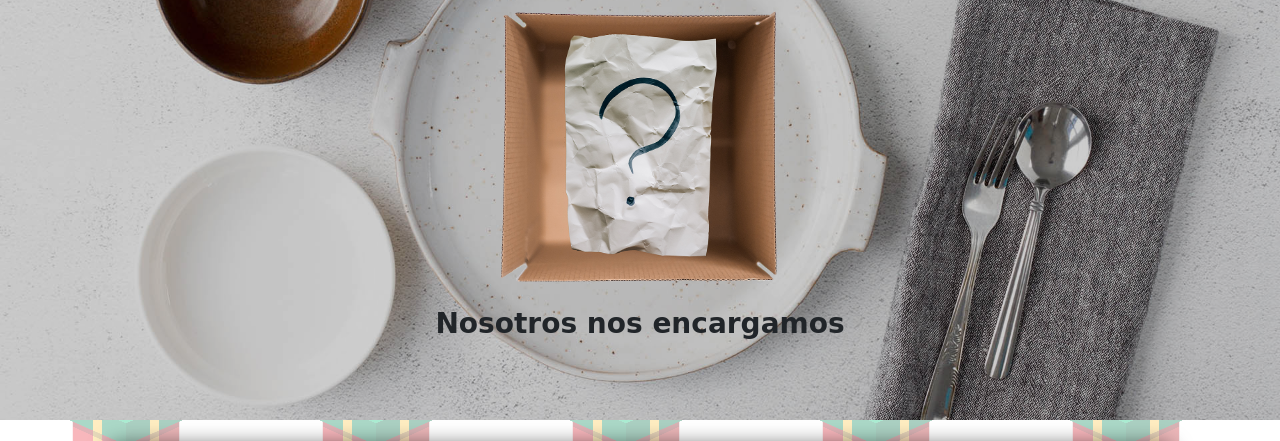
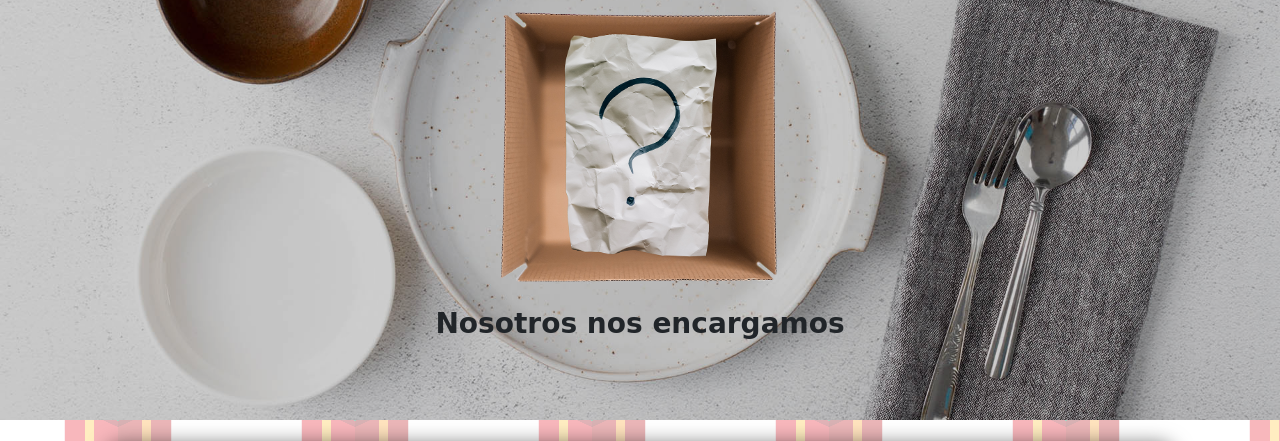
Before and after one commit to JorgeLozaDev/restaurante, a plain HTML site: page index.html in a window 1280 px wide. Shown: the part 188-629 px from the top of the page. Drawn offline with nearby package versions, Linux system fonts and the light colour scheme; grey boxes are pictures that could not be loaded; a web font is replaced by a local one.

Commit message:
Se cambian la imagen de fondo y se ajusta el css

```diff
--- a/src/css/style.css
+++ b/src/css/style.css
@@ -17,7 +17,7 @@
 /* === GENERAL === */
 body {
   font-family: "Bellota", cursive;
-  background: url(../img/fondo.png);
+  background: url(../img/fondo1.png);
 }
 h1,
 h2,
```
Also changed, not shown: contacto.html (+3 -3 lines), src/img/fondo1.png (added).
